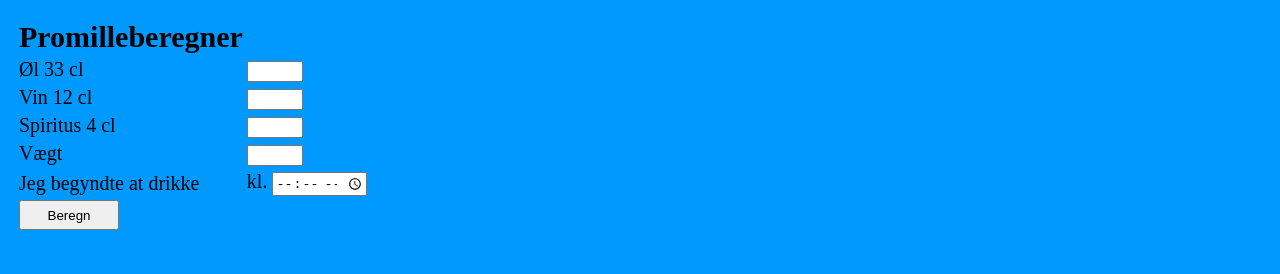
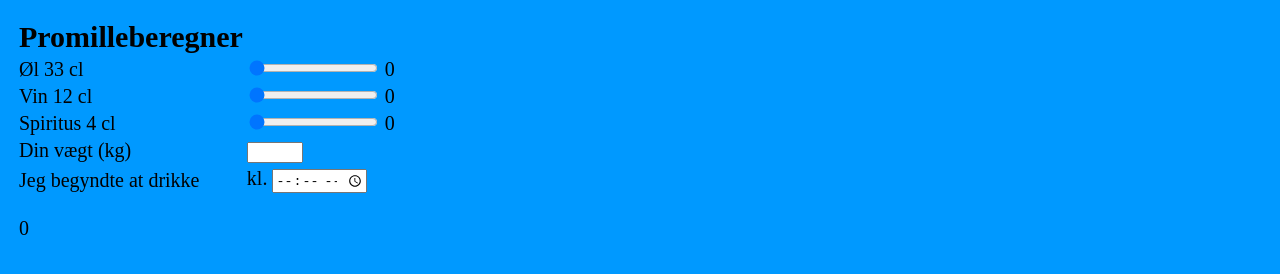
Before and after one commit to rasmusnb/Rudrunk.dk, a plain HTML site: page promilleberegner.html in a window 1280 px wide. Shown: the part 152-426 px from the top of the page. Drawn offline with Linux system fonts and the light colour scheme.

Commit message:
beregner

```diff
--- a/promilleberegner.html
+++ b/promilleberegner.html
@@ -25,19 +25,26 @@
         </tr>
         <tr>
           <td>Øl 33 cl</td>
-          <td><input type="number" name="quantity" min="0" max="99"></td>
+          <td>
+            <input type="range" id="Ol" value="0" step="1" min="0" max="99" oninput="calculate()">
+            <span class="quantity" id="Ol_quantity">0</span>
+          </td>
         </tr>
         <tr>
           <td>Vin 12 cl</td>
-          <td><input type="number" name="Vin" min="0" max="99"></td>
+          <td><input type="range" id="Vin" value="0" step="1" min="0" max="99" oninput="calculate()">
+            <span class="quantity" id="Vin_quantity">0</span>
+          </td>
         </tr>
         <tr>
           <td>Spiritus 4 cl</td>
-          <td><input type="number" name="Spiritus" min="0" max="99"></td>
+          <td><input type="range" id="Spiritus" value="0" Step="1" min="0" max="99" oninput"calculate()">
+            <span class="quantity" id="Spiritus_quantity">0</span>
+          </td>
         </tr>
         <tr>
-          <td>Vægt</td>
-          <td><input type="number" name="Vægt" min="0" max="99"></td>
+          <td>Din vægt (kg)</td>
+          <td><input type="number" id="Vægt" min="0" max="99"></td>
         </tr>
         <tr>
         <td>
@@ -45,10 +52,33 @@
                 </td>
                 <td>
                     kl.
-                    <input name="ctl00$ContentPlaceHolder1$StartTimeTextBox" maxlength="5" id="ContentPlaceHolder1_StartTimeTextBox" required="true" type="time" style="width:90px;">
+                    <input maxlength="5" id="starttid" required="true" type="time" style="width:90px;">
                 </td>
                 </tr>
         <tr>
-          <td><button onclick="myFunction()">Beregn</button></td>
+          <td><p id="resultat">0</p></td>
         </tr>
       </table>
+    </div>
+    <script>
+      var Ol_element = document.querySelector("#Ol");
+      var Ol_qty_element = document.querySelector("#Ol_quantity");
+      var resultat_element = document.querySelector("#resultat");
+
+      var Vin_element = document.querySelector("#Vin");
+      var Vin_qty_element = document.querySelector("#Vin_quantity");
+
+      var Spiritus_element = document.querySelector("#Spiritus");
+      var Spiritus_qty_element = document.querySelector("#Spiritus_quantity");
+
+      function calculate() {
+        Ol_qty_element.innerHTML = Ol_element.value;
+        Vin_qty_element.innerHTML = Vin_element.value;
+        Spiritus_qty_element.innerHTML = Spiritus_element.value;
+
+      resultat_element.innerHTML = Number(Ol_element.value) + Number(Vin_element.value) + Number(Spiritus_element.value);
+
+      }
+    </script>
+  </body>
+</html>
```
